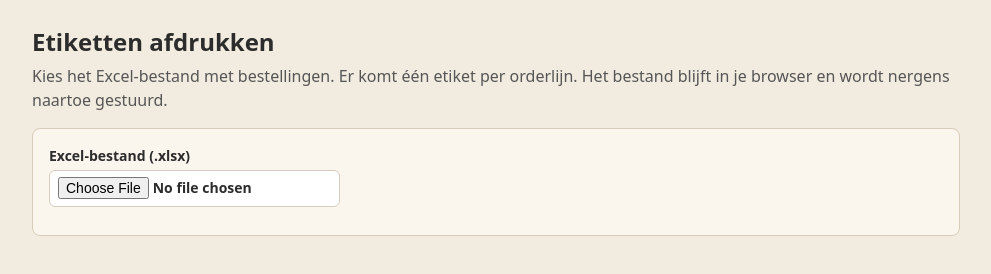
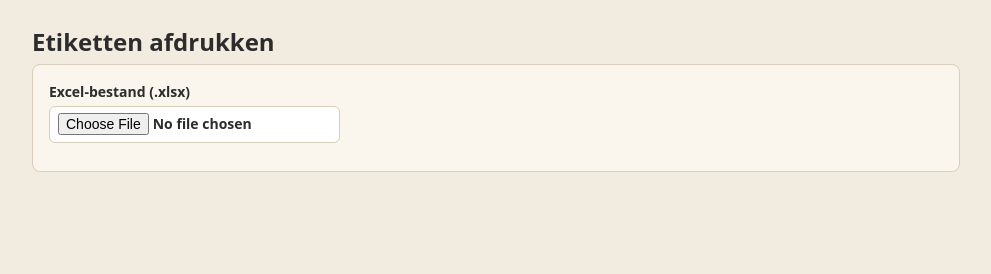
Before and after one commit to JanDeDobbeleer/bakkerijhans, a plain HTML site: page admin/etiketten.html in a window 1280 px wide. Shown: the whole page, without its empty margins (144-1135 px from the left). Drawn offline with Linux system fonts and the light colour scheme.

Commit message:
chore(admin): remove intro text from label page
Co-Authored-By: Claude Sonnet 5.5 <noreply@anthropic.com>

```diff
--- a/admin/etiketten.html
+++ b/admin/etiketten.html
@@ -241,11 +241,6 @@
     <body>
         <div class="controls">
             <h1>Etiketten afdrukken</h1>
-            <p class="hint">
-                Kies het Excel-bestand met bestellingen. Er komt één etiket per
-                orderlijn. Het bestand blijft in je browser en wordt nergens
-                naartoe gestuurd.
-            </p>
 
             <div class="panel">
                 <div class="row">
```
